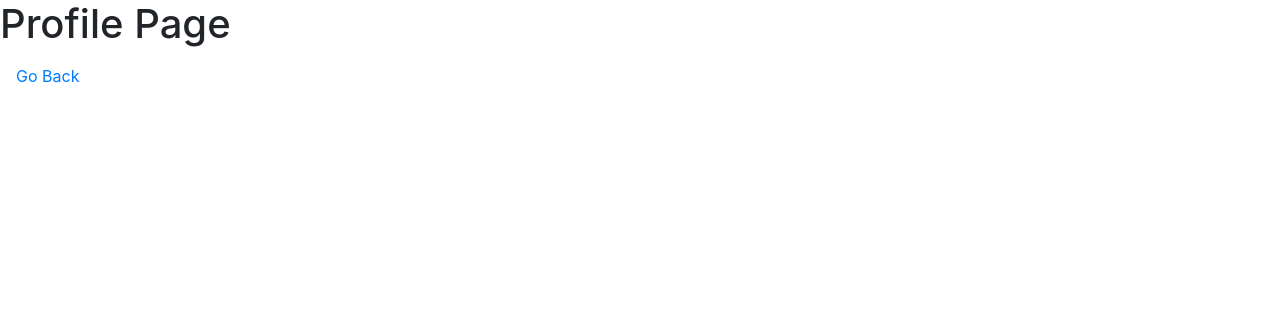
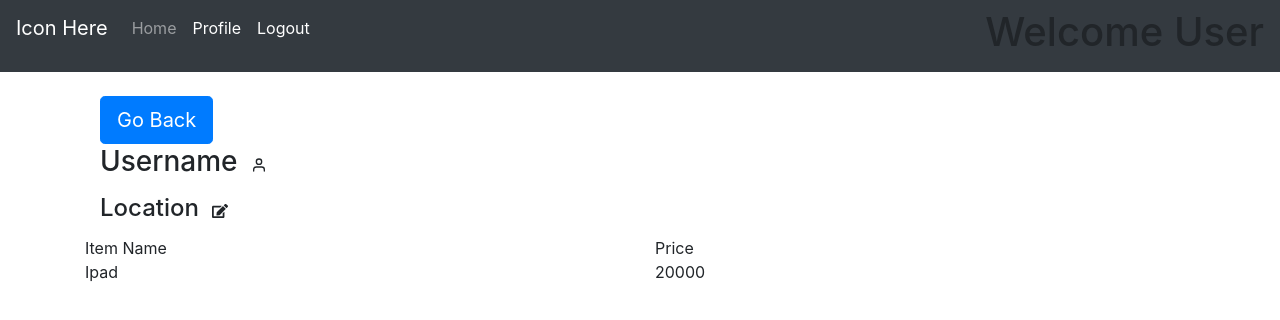
Before and after one commit to elmerptuazon/time-keep, a React (Create React App) app: page /profile in a window 1280 px wide. Shown: the top 320 px of the page. Built offline with nearby package versions, Linux system fonts and the light colour scheme.

Commit message:
profile phase

```diff
--- a/package.json
+++ b/package.json
@@ -6,8 +6,9 @@
     "bootstrap": "^4.2.1",
     "react": "^16.7.0",
     "react-dom": "^16.7.0",
+    "react-icons": "^3.3.0",
     "react-router-dom": "^4.3.1",
-    "react-scripts": "2.1.2",
+    "react-scripts": "^2.1.3",
     "set-default-browser": "^1.0.1"
   },
   "scripts": {
--- a/src/App.css
+++ b/src/App.css
@@ -31,21 +31,6 @@
   }
 }
 
-.DottedBox {
-  padding: auto;
-  margin: auto;
-  font-size: 50px;
-  text-align: center;
-  border: 3px dotted pink;
-}
-
-.searchfilterbox {
-  padding: 15px;
-  font-size: 20px;
-  position: relative;
-  border: 3px dotted pink;
-}
-
 img {
   border: 1px solid #ddd;
   border-radius: 4px;
--- a/src/components/Homepage/content.jsx
+++ b/src/components/Homepage/content.jsx
@@ -9,8 +9,8 @@ class Content extends Component {
 
   render() {
     return (
-      <div>
-        <div className="contentcss">
+      <div className="container">
+        <div className="col">
           <img src={this.state.images} alt="sampleimage" />
           <figcaption>
             P<span>150.00</span>
--- a/src/components/Homepage/navbar.jsx
+++ b/src/components/Homepage/navbar.jsx
@@ -26,7 +26,9 @@ class NavBar extends Component {
           <div className="collapse navbar-collapse" id="navbarCollapse">
             <ul className="navbar-nav mr-auto">
               <li className="nav-item">
-                <p className="nav-link">Home</p>
+                <NavLink to="/home">
+                  <p className="nav-link">Home</p>
+                </NavLink>
               </li>
               <li className="nav-item">
                 <NavLink to="/profile">
@@ -35,7 +37,7 @@ class NavBar extends Component {
               </li>
               <li className="nav-item">
                 <NavLink to="/">
-                  <p className="nav-link">Back</p>
+                  <p className="nav-link">Logout</p>
                 </NavLink>
               </li>
             </ul>
--- a/src/components/Homepage/search.jsx
+++ b/src/components/Homepage/search.jsx
@@ -4,7 +4,8 @@ import "../../App.css";
 class SearchFilter extends Component {
   render() {
     return (
-      <div className="searchfilterbox">
+      <div className="container">
+        <div className="col">
           <label>Search</label>
           <input
             type="text"
@@ -19,7 +20,8 @@ class SearchFilter extends Component {
             placeholder="sort"
             autoFocus
           />
-
+        </div>
+        <div className="col">
           <input
             type="file"
             data-input-file-preview="image-preview"
@@ -27,6 +29,7 @@ class SearchFilter extends Component {
           />
           <canvas id="image-preview" />
         </div>
+      </div>
     );
   }
 }
--- a/src/components/Login/login.jsx
+++ b/src/components/Login/login.jsx
@@ -6,7 +6,7 @@ import "../../App.css";
 
 const LoginUI = () => {
   return (
-    <div>
+    <div className="container">
       <label htmlFor="inputEmail">Email address</label>
       <input
         type="email"
@@ -23,7 +23,7 @@ const LoginUI = () => {
         className="form-control"
         placeholder="Password"
       />
-      <NavLink to="/home" className="DottedBox">
+      <NavLink to="/home" className="btn btn-primary btn-lg">
         Login
       </NavLink>
     </div>
--- a/src/components/Profile/profile.jsx
+++ b/src/components/Profile/profile.jsx
@@ -1,15 +1,44 @@
 import React, { Component } from "react";
 import { NavLink } from "react-router-dom";
+import NavBar from "../Homepage/navbar";
+import { FaEdit } from "react-icons/fa";
+import { FiUser } from "react-icons/fi";
 
 class Profile extends Component {
   state = {};
   render() {
     return (
       <div>
-        <h1>Profile Page</h1>
-        <NavLink to="/home">
-          <p className="nav-link">Go Back</p>
-        </NavLink>
+        <NavBar />
+        <div className="container">
+          <div className="col">
+            <NavLink to="/home" className="btn btn-primary btn-lg">
+              Go Back
+            </NavLink>
+          </div>
+          <div className="col">
+            <h3>
+              Username
+              <button className="btn">
+                <FiUser />
+              </button>
+            </h3>
+            <h4>
+              Location
+              <button className="btn">
+                <FaEdit />
+              </button>
+            </h4>
+          </div>
+          <div className="row">
+            <div className="col">Item Name</div>
+            <div className="col">Price</div>
+          </div>
+          <div className="row">
+            <div className="col">Ipad</div>
+            <div className="col">20000</div>
+          </div>
+        </div>
       </div>
     );
   }
```
Also changed, not shown: 1 other file (tests, documents, lock files or other folders). Lines whose indentation alone changed are shown as unchanged.
